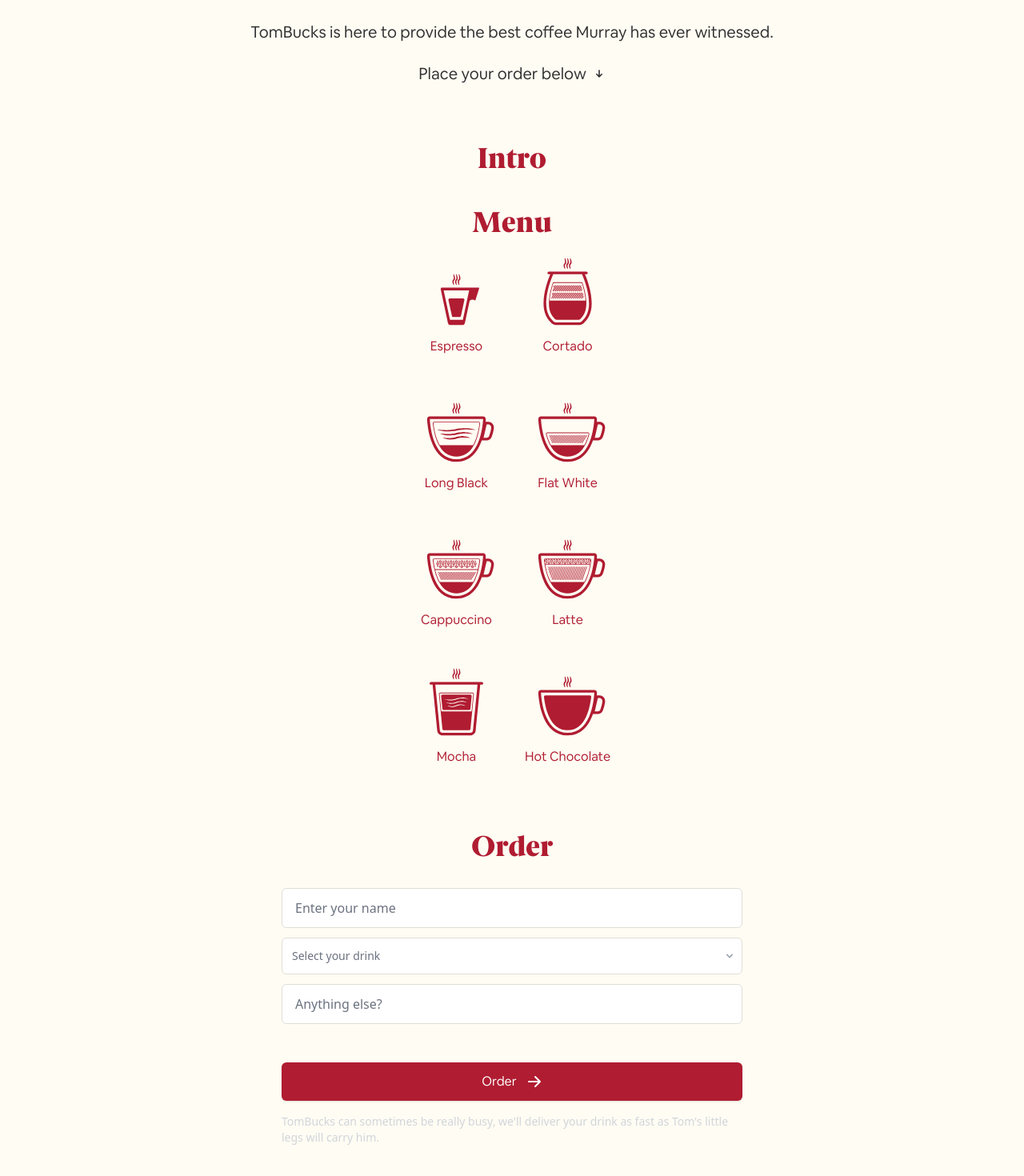
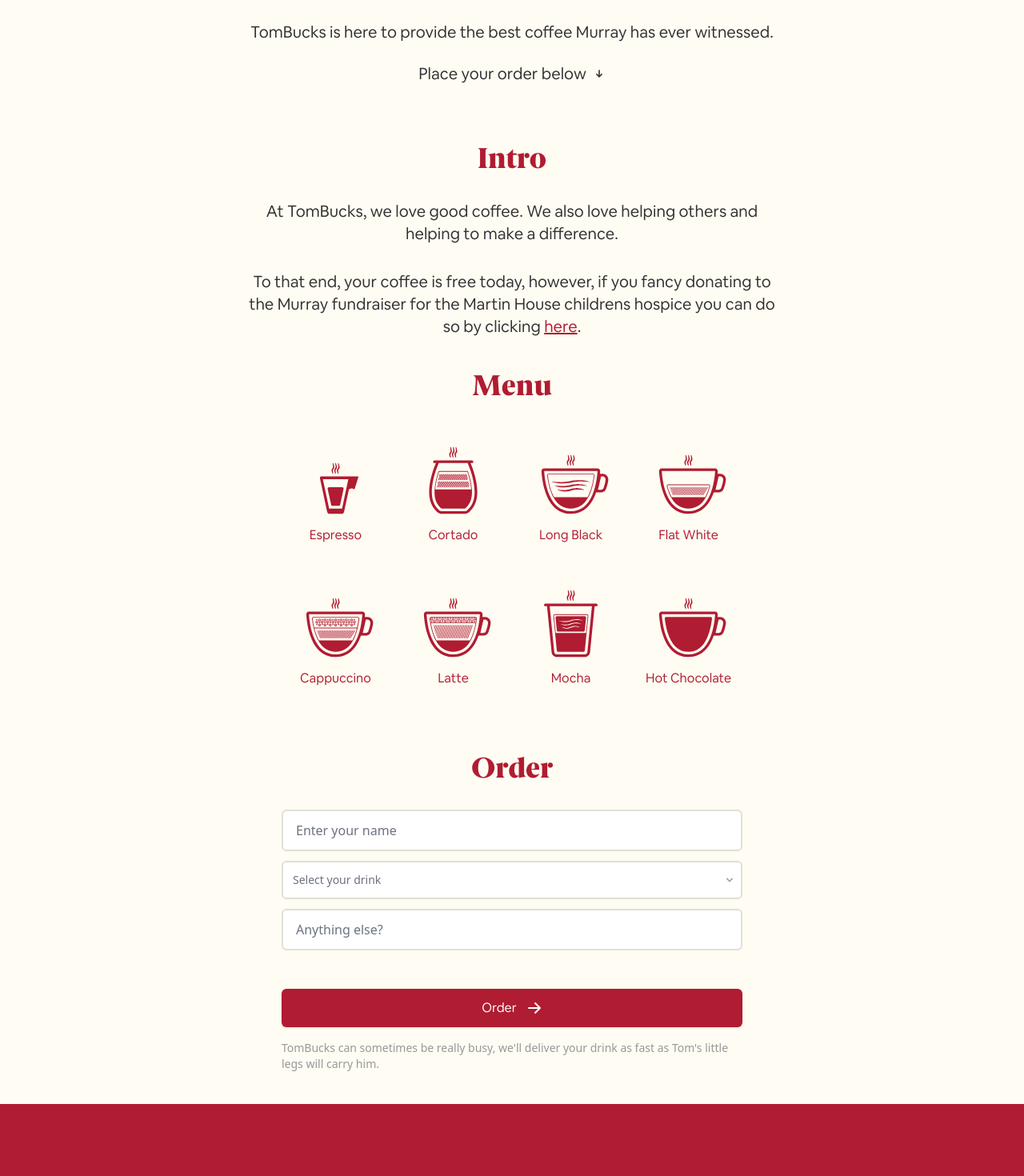
Before and after one commit to tmhn/tombucks-murray, a React (Create React App) app: page / in a window 1280 px wide. Shown: the part 1354-2824 px from the top of the page at 80% size. After the commit the page ends 2734 px from the top, so only its background shows below. Built offline with nearby package versions, Linux system fonts and the light colour scheme.

Commit message:
added intro section & links

```diff
--- a/src/App.js
+++ b/src/App.js
@@ -1,8 +1,9 @@
 import React from 'react';
 import { ArrowSmDownIcon } from '@heroicons/react/solid';
 
+import Intro from "./intro";
+import Menu from "./menu";
 import Form from "./form";
-import Menu from "./menu";
 
 import img from "./coffee-cup.jpeg"
 
@@ -21,6 +22,7 @@ export default function App() {
             </div>
 
             <span className="pt-10 text-2xl md:text-4xl font-serifblack text-brand-red">Intro</span>
+            <Intro />
             <span className="pt-10 text-2xl md:text-4xl font-serifblack text-brand-red">Menu</span>
             <Menu />
             <span className="pt-10 text-2xl md:text-4xl font-serifblack text-brand-red">Order</span>
--- a/src/form.js
+++ b/src/form.js
@@ -14,12 +14,12 @@ const Form = () => (
                     name="name"
                     type="text"
                     placeholder="Enter your name"
-                    className="block w-full px-4 py-3 text-medium text-gray-900 placeholder-gray-500 border border-solid border-color-grey rounded-md"
+                    className="block w-full px-4 py-3 text-medium text-gray-900 placeholder-gray-500 border-2 border-solid border-color-grey rounded-md"
                 />
                 <fieldset className="w-full mt-3">
                     <label htmlFor="coffee" className="sr-only">Language</label>
                     <div className="relative">
-                        <select id="coffee" name="coffee" className="border border-solid border-color-grey px-4 py-3 appearance-none block w-full bg-none bg-white rounded-md pl-3 pr-10 text-medium text-gray-500 sm:text-sm">
+                        <select id="coffee" name="coffee" className="border-2 border-solid border-color-grey px-4 py-3 appearance-none block w-full bg-none bg-white rounded-md pl-3 pr-10 text-medium text-gray-500 sm:text-sm">
                           <option selected disabled className="placeholder-gray-500">Select your drink</option>
                           <option>Espresso</option>
                           <option>Cortado</option>
@@ -45,7 +45,7 @@ const Form = () => (
                     name="extras"
                     type="text"
                     placeholder="Anything else?"
-                    className="mt-3 block w-full px-4 py-3 text-medium text-gray-900 placeholder-gray-500 border border-solid border-color-grey rounded-md"
+                    className="mt-3 block w-full px-4 py-3 text-medium text-gray-900 placeholder-gray-500 border-2 border-solid border-color-grey rounded-md"
                 />
             </div>
             <div className="mt-12">
@@ -60,7 +60,7 @@ const Form = () => (
                 </button>
             </div>
         </div>
-        <p className="mt-4 mb-10 text-sm text-gray-300 sm:mt-4">
+        <p className="mt-4 mb-10 text-sm text-brand-grey sm:mt-4">
             TomBucks can sometimes be really busy, we'll deliver your drink as fast as Tom's little legs will carry him.
         </p>
     </form>
--- /dev/null
+++ b/src/intro.js
@@ -0,0 +1,12 @@
+import React from "react";
+
+const Intro = () => (
+  <div className="mt-8 max-w-md px-4 mx-auto sm:max-w-2xl sm:px-6 text-center lg:px-0 flex flex-col items-center leading-6">
+    <span className="mb-2 text-brand-black text-sm md:text-xl font-medium text-center leading-loose">At TomBucks, we love good coffee. We also love helping others and helping to make a difference.</span>
+    <span className="mt-6 text-brand-black text-sm md:text-xl font-medium text-center leading-loose">
+      To that end, your coffee is free today, however, if you fancy donating to the Murray fundraiser for the Martin House childrens hospice you can do so by clicking <a className="text-brand-red underline" href="https://www.gofundme.com/f/club-murray-martin-house-accumulator-challenge">here</a>.
+    </span>
+  </div>
+);
+
+export default Intro;
--- a/src/menu.js
+++ b/src/menu.js
@@ -10,7 +10,7 @@ import MochaIcon from "./icons/mocha";
 import HotChocolateIcon from "./icons/hotChocolate";
 
 const Menu = () => (
-  <div class="mt-2 mb-10 grid grid-cols-2 gap-8">
+  <div className="mt-2 md:mt-10 mb-10 grid grid-cols-2 md:grid-cols-4 gap-8 md:gap-10">
     <div className="flex flex-col items-center justify-center">
       <EspressoIcon className="fill-brand-red mb-2" />
       <span className="font-medium text-brand-red flex text-center">Espresso</span>
--- a/tailwind.config.js
+++ b/tailwind.config.js
@@ -27,7 +27,8 @@ module.exports = {
         'brand-background': '#fffcf3',
         'brand-red': '#b01c31',
         'brand-black': '#323131',
-        'color-grey': '#e0ded6'
+        'color-grey': '#e0ded6',
+        'brand-grey': '#989898'
       }
     }
   },
```
Also changed, not shown: src/borough.jpeg (deleted), src/cafe.jpeg (deleted).
